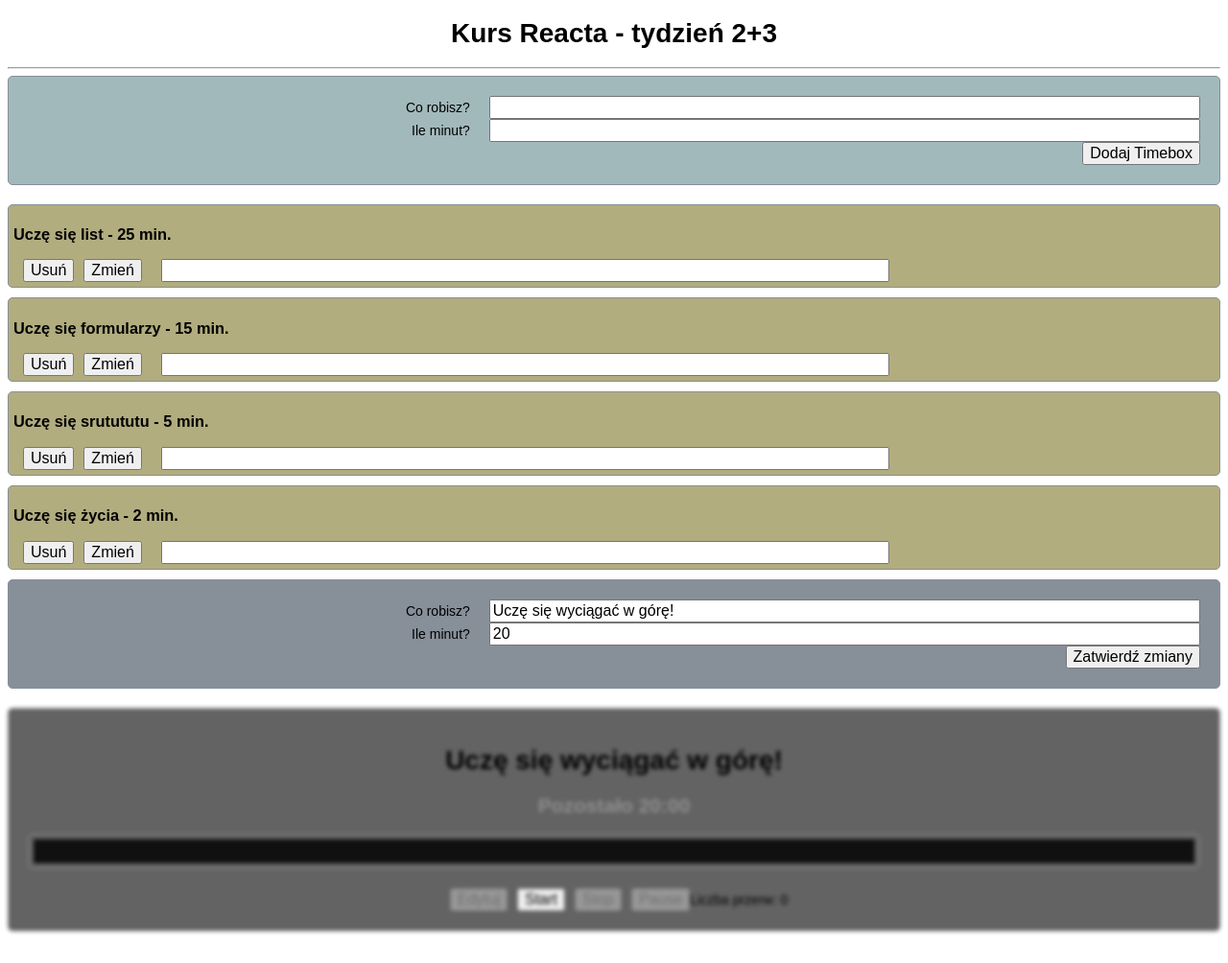
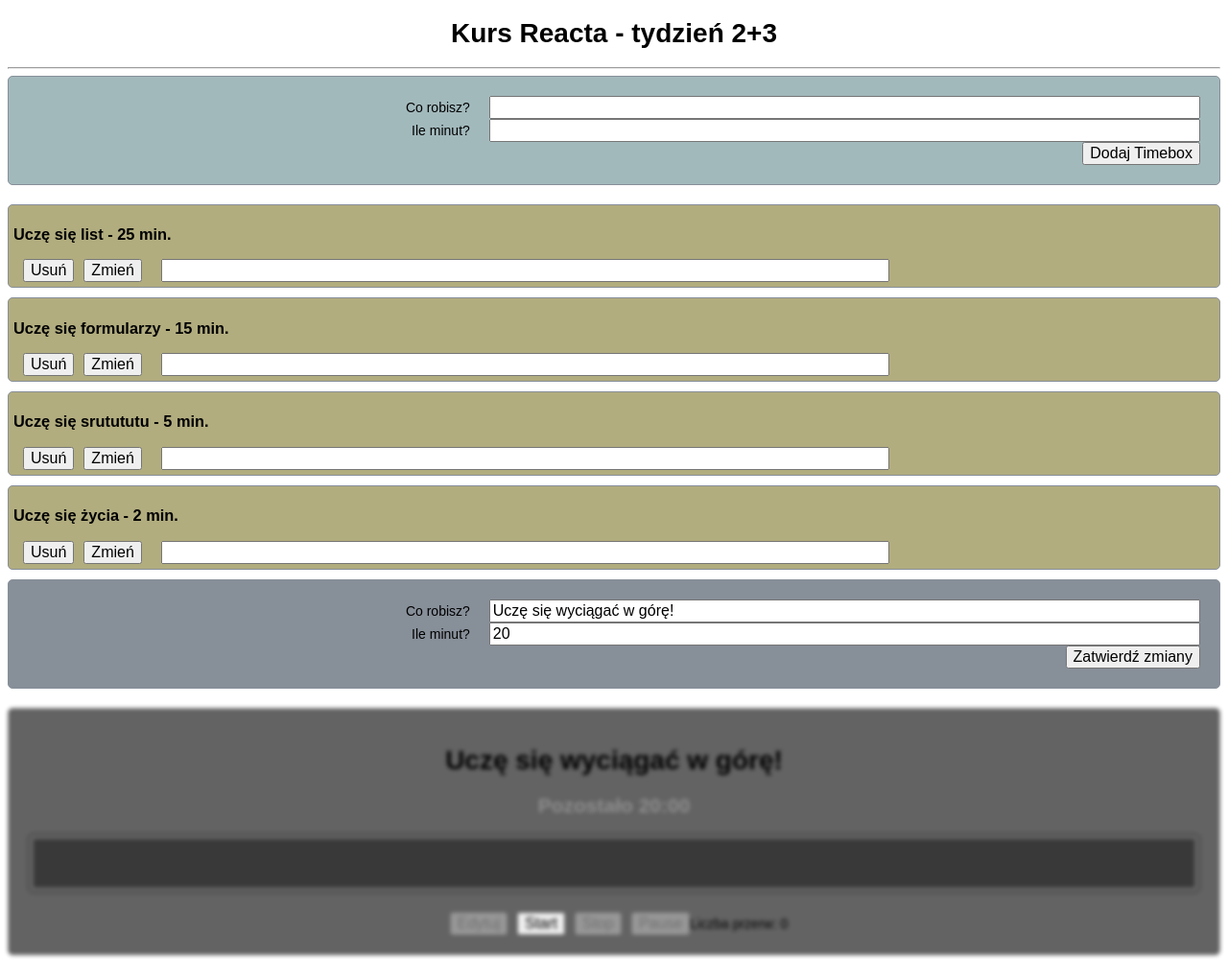
Before and after one commit to emdoem/KR-timeboxing, a React app: page / in a window 1280 px wide. Shown: the whole page at 96% size. Before the commit the page ends 979 px from the top, so only its background shows below. Built offline with nearby package versions, Linux system fonts and the light colour scheme.

Commit message:
use BEM to style ProgressBar

```diff
--- a/src/components/ProgressBar.js
+++ b/src/components/ProgressBar.js
@@ -4,8 +4,8 @@ function ProgressBar({ className = "", percent = 33, timeLeft = 15*60, totalTime
     // passing state variables into timeLeft/totalTime to make ProgressBar follow the timer
     percent = timeLeft/totalTime*100
     return (
-        <div className={"ProgressBar " + className}>
-            <div style={{width: `${percent}%`}}></div>
+        <div className={"progress progress--big progress--color-purp" + className}>
+            <div className="progress__bar" style={{width: `${percent}%`}}></div>
         </div>
     );
 }
--- a/src/styles/components.scss
+++ b/src/styles/components.scss
@@ -52,16 +52,28 @@ button {
     color: #878f99;
 }
 
-.ProgressBar {
+.progress {
     border: $default-border;
     border-radius: 5px;
     height: 25px;
     margin-bottom: 20px;
     padding: 5px;
     transform: scaleX(-1);
+}
 
-    > div {
-        height: 100%;
-        background-color: darken(#878f99, 50);
-    }
+.progress--big {
+    height: 50px;
 }
+
+.progress--color-purp {
+    border-color: darken(#6b5b95, 20);
+}
+
+.progress__bar {
+    height: 100%;
+    background-color: #878f99;
+}
+
+.progress--color-purp .progress__bar {
+    background-color: darken(#6b5b95, 20);
+}
```
